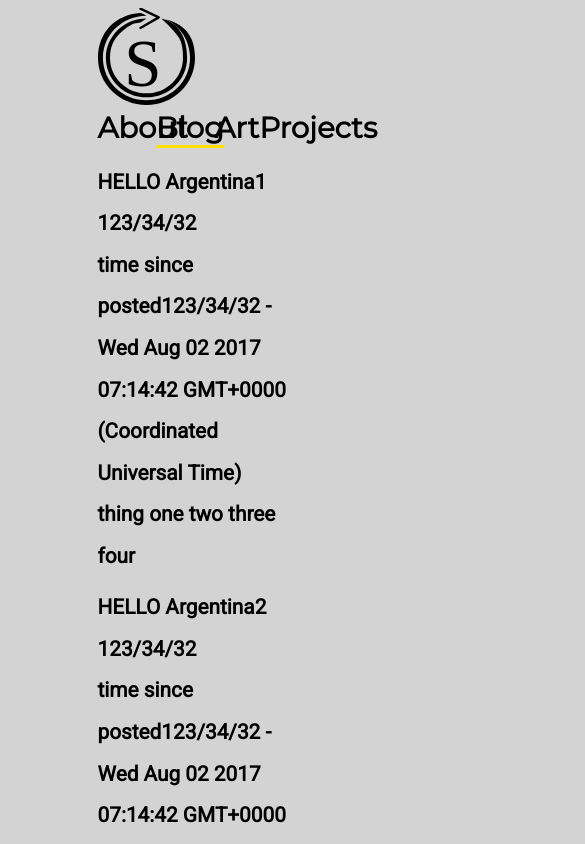
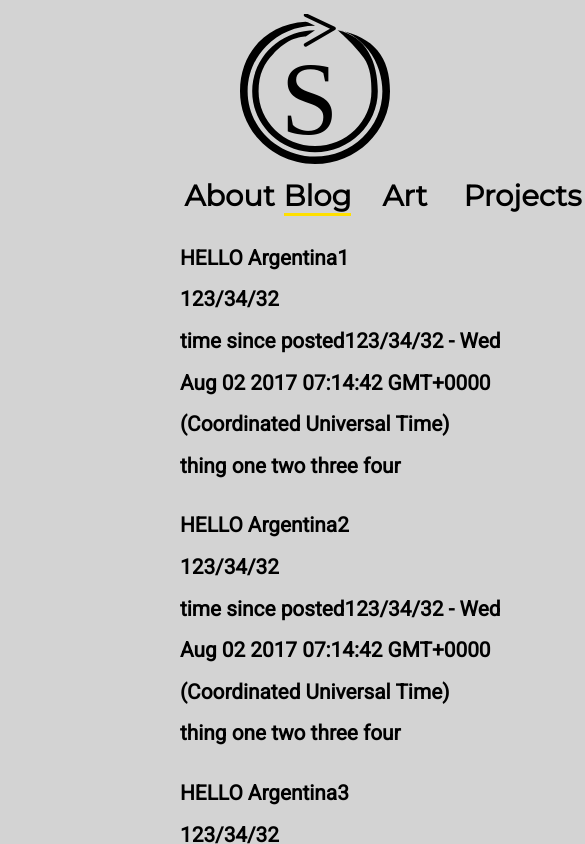
Before and after one commit to djdavidi/Personal, a Vue app: page /#/blog in a window 390 px wide. Shown: the top 844 px of the page, 585 px wide, since content can reach past the window. Built offline with nearby package versions, Linux system fonts and the light colour scheme.

Commit message:
update responsiveness, width and margins on most views

```diff
--- a/src/App.vue
+++ b/src/App.vue
@@ -22,6 +22,8 @@ export default {
   display: flex;
   justify-content: center;
   font-family: 'Roboto', sans-serif;
+  /*change once do mobile optimization*/
+  min-width: 720px;
 }
 
 body {
--- a/src/components/About.vue
+++ b/src/components/About.vue
@@ -9,7 +9,9 @@
 </template>
 
 <script>
-// import logo from "../assets/Logo1.jpg"
+// https://developer.mozilla.org/en-US/docs/Web/API/Window/localStorage
+// USE THIS TO SET FLAG SO I DONT KEEP SHOWING THEM THE ANIMATION
+// https://codepen.io/alandunning/pen/RWRrEW
 const profile = [
       "Hi,",
       "I'm David.",
@@ -43,10 +45,13 @@ export default {
         this.introElement = document.getElementById("intro");
         divToAppend.className += "thing"
         // divToAppend.append(document.)
-        this.introElement.append(divToAppend)
+        if(this.introElement) {
+          this.introElement.append(divToAppend);
+        }
         // this.introElement = divToAppend;
       }
       setTimeout(() => {
+        if(this.introElement) {
           this.introElement.innerHTML += profile[listIndex][stringIndex];
           if ((profile.length - 1 === listIndex) && (profile[listIndex].length - 1 === stringIndex)) {
             this.doneWithIntro = true;
@@ -62,6 +67,7 @@ export default {
               this.addTextToHTML(profile, listIndex, stringIndex);
             }, 300);
           }
+        }
       }, 50);
     }
   }
@@ -75,7 +81,7 @@ export default {
   margin-top: 10%;
   min-height: 50px;
   min-width: 50px;
-  width: 60%;
+  width: 80%;
   height: 95%;
   text-align: left;
   line-height: 1.8rem;
@@ -88,7 +94,7 @@ export default {
   /*background: yellow;*/
 }
 #intro {
-  height: 35%;
+  height: 60%;
   text-align: left;
   width: 100%;
 }
@@ -112,7 +118,8 @@ export default {
 }
 
 .contact-info {
-  height: 15%;
+  height: 40%;
+  width: 80%;
   margin-top: 5%;
   display: flex;
   justify-content: space-around;
--- a/src/components/Art.vue
+++ b/src/components/Art.vue
@@ -22,15 +22,14 @@ export default {
 
 <style scoped>
 .art {
-  height: 50%;
+  height: 100%;
   width: 80%;
-  margin-top: 5%;
   margin-left: 10%;
   margin-right: 10%;
   display: flex;
   justify-content: center;
   align-items: center;
-  text-align: center;
+  text-align: left;
   font-size: 1rem;
 }
 
--- a/src/components/Home.vue
+++ b/src/components/Home.vue
@@ -6,12 +6,14 @@
     </div>
     </div>
     <div class="profile-links">
-      <div><router-link to="/about" :class="{'current-link': $route.path === '/about'}">About</router-link></div>
+      <div><router-link to="/" :class="{'current-link': $route.path === '/'}">About</router-link></div>
       <div><router-link to="/blog" :class="{'current-link': $route.path === '/blog'}">Blog</router-link></div>
       <div class="right-link"><router-link to="/art" :class="{'current-link': $route.path === '/art'}">Art</router-link></div>
      <div class="right-link"><router-link to="/projects" :class="{'current-link': $route.path === '/projects'}">Projects</router-link></div>
     </div>
-    <router-view></router-view>
+    <div class="router-wrapper">
+      <router-view></router-view>
+    </div>
   </div>
 </template>
 
@@ -38,6 +40,7 @@ export default {
 .logo {
   height: 100%;
   width: 50%;
+  margin-left: 10%;
 }
 .logo-container {
   display: flex;
@@ -64,7 +67,9 @@ export default {
   font-weight: bold;
   /*background: yellow;*/
 }
-
+.router-wrapper {
+  height: 70%;
+}
 .home > div.logo-wrapper {
   display: flex;
   align-items: center;
@@ -80,9 +85,10 @@ export default {
   flex-direction: row;
   justify-content: space-around;
   text-align: left;
+  margin-top: 3%;
 }
 .profile-links div {
-  width: 25%;
+  width: 20%;
   margin-right: 5%;
 }
 /*align a in middle*/
@@ -102,10 +108,6 @@ export default {
   }
 }
 
-.contact-info {
-  height: 15%;
-  margin-top: 5%;
-}
 a {
    color: #000;
    text-decoration: none;
--- a/src/components/Projects.vue
+++ b/src/components/Projects.vue
@@ -10,7 +10,7 @@
 </template>
 
 <script>
-// import logo from "../assets/Logo1.jpg"
+
 export default {
   name: 'projects',
   data () {
--- a/src/router/index.js
+++ b/src/router/index.js
@@ -7,16 +7,15 @@ import Art from '@/components/Art'
 import Projects from '@/components/Projects'
 
 Vue.use(Router)
-
+// add 404
 export default new Router({
   routes: [
     {
-      path: '/',
-      name: 'Home',
+      path: '',
       component: Home,
       children: [
       	{
-      		path: "/about",
+      		path: "/",
       		component: About
       	},
       	{
```
Lines whose indentation alone changed are shown as unchanged.
